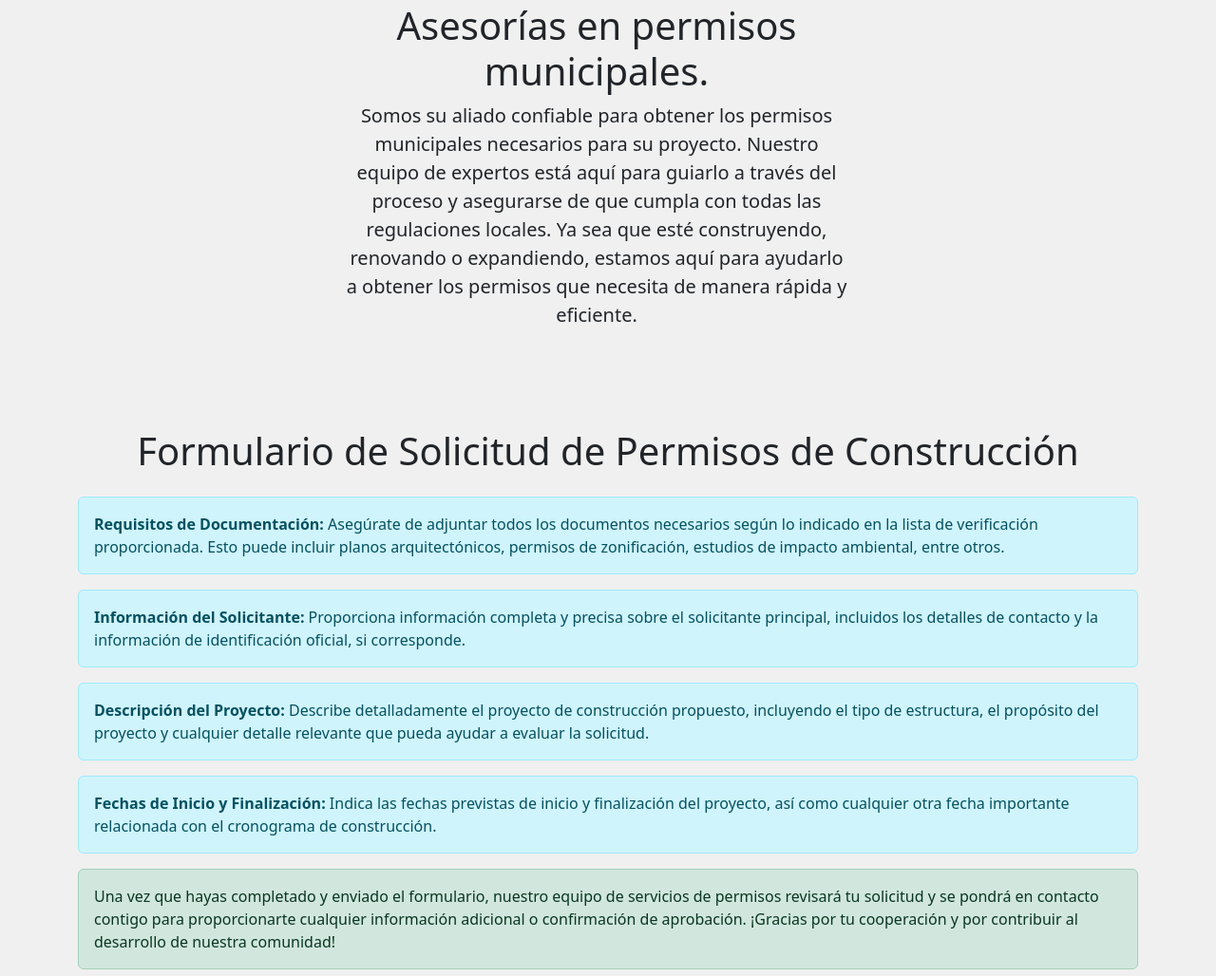
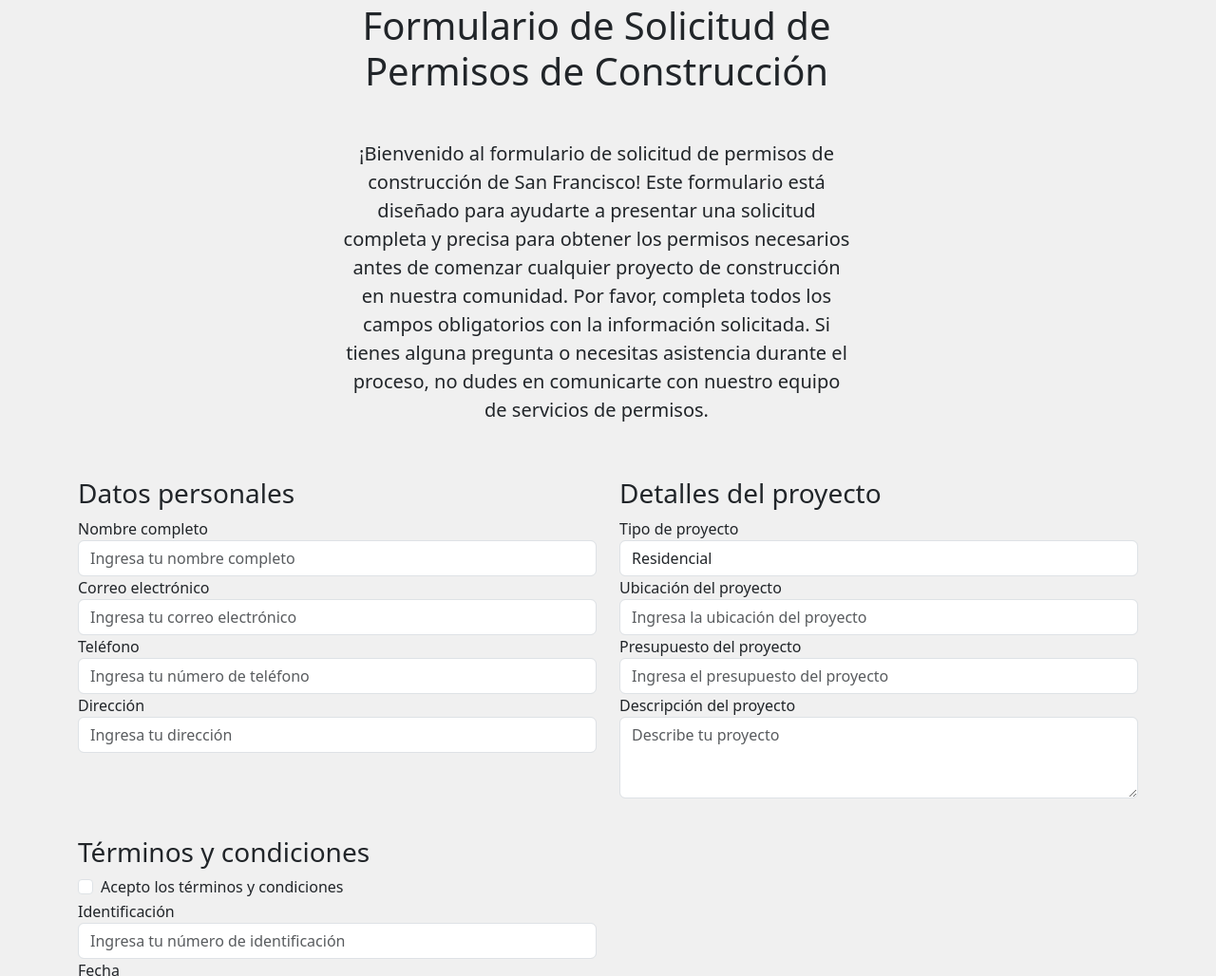
Before and after one commit to s3basvj/quiz1_progra4, a website: page dist/form.html in a window 1280 px wide. Shown: the part 93-1121 px from the top of the page at 95% size. Drawn offline with Linux system fonts and the light colour scheme.

Commit message:
fix add forms

```diff
--- a/dist/form.html
+++ b/dist/form.html
@@ -59,59 +59,22 @@
 
     <div class="container">
         <div class="row">
-            <div id="liveAlertPlaceholder"></div>
-
             <div class="row">
                 <div class="col-md-6 m-auto text-center">
-                    <h1>Asesorías en permisos municipales.</h1>
-                    <p class="lead">Somos su aliado confiable para obtener los permisos municipales necesarios para su
-                        proyecto.
-                        Nuestro equipo de expertos está aquí para guiarlo a través del proceso y asegurarse de que
-                        cumpla
-                        con todas las regulaciones locales.
-                        Ya sea que esté construyendo, renovando o expandiendo, estamos aquí para ayudarlo a obtener los
-                        permisos que necesita de manera rápida y eficiente.</p>
+                    <h1 class="text-center mb-5 ">Formulario de Solicitud de Permisos de Construcción</h1>
+                    <p class="lead">¡Bienvenido al formulario de solicitud de permisos de construcción de San Francisco!
+                        Este formulario está diseñado para ayudarte a
+                        presentar una solicitud completa y precisa para obtener los permisos necesarios antes de
+                        comenzar cualquier proyecto de construcción en nuestra comunidad. Por favor, completa todos los
+                        campos obligatorios con la información solicitada. Si tienes alguna pregunta o necesitas
+                        asistencia durante el proceso, no dudes en comunicarte con nuestro equipo de servicios de
+                        permisos.</p>
                 </div>
             </div>
 
-            <div class="space" data-my="40px" style="margin-top: 40px;"></div>
+            <div class="space" data-my="20px" style="margin-top: 20px;"></div>
 
-            <div class="container mt-5">
-                <h1 class="text-center mb-4">Formulario de Solicitud de Permisos de Construcción</h1>
-
-                <div class="alert alert-info" role="alert">
-                    <strong>Requisitos de Documentación:</strong> Asegúrate de adjuntar todos los documentos necesarios
-                    según lo indicado en la lista de verificación proporcionada. Esto puede incluir planos
-                    arquitectónicos, permisos de zonificación, estudios de impacto ambiental, entre otros.
-                </div>
-
-                <div class="alert alert-info" role="alert">
-                    <strong>Información del Solicitante:</strong> Proporciona información completa y precisa sobre el
-                    solicitante principal, incluidos los detalles de contacto y la información de identificación
-                    oficial, si corresponde.
-                </div>
-
-                <div class="alert alert-info" role="alert">
-                    <strong>Descripción del Proyecto:</strong> Describe detalladamente el proyecto de construcción
-                    propuesto, incluyendo el tipo de estructura, el propósito del proyecto y cualquier detalle relevante
-                    que pueda ayudar a evaluar la solicitud.
-                </div>
-
-                <div class="alert alert-info" role="alert">
-                    <strong>Fechas de Inicio y Finalización:</strong> Indica las fechas previstas de inicio y
-                    finalización del proyecto, así como cualquier otra fecha importante relacionada con el cronograma de
-                    construcción.
-                </div>
-
-                <div class="alert alert-success" role="alert">
-                    Una vez que hayas completado y enviado el formulario, nuestro equipo de servicios de permisos
-                    revisará tu solicitud y se pondrá en contacto contigo para proporcionarte cualquier información
-                    adicional o confirmación de aprobación. ¡Gracias por tu cooperación y por contribuir al desarrollo
-                    de nuestra comunidad!
-                </div>
-            </div>
-
-            <div class="space" data-my="40px" style="margin-top: 40px;"></div>
+            <div class="space" data-my="20px" style="margin-top: 20px;"></div>
 
             <div class="col-md-6">
                 <form id="personalDataForm">
@@ -204,12 +167,14 @@
                         <button type="button" class="btn btn-primary" onclick="submitForm()">Enviar</button>
                     </div>
                 </form>
+                <div class="space" data-my="20px" style="margin-top: 20px;"></div>
+                <div id="liveAlertPlaceholder"></div>
             </div>
         </div>
     </div>
 
 
-    <div class="space" data-my="60px" style="margin-top: 60px;"></div>
+    <div class="space" data-my="30px" style="margin-top: 30px;"></div>
 
     <!-- CARDS -->
 
--- a/dist/script.js
+++ b/dist/script.js
@@ -29,6 +29,7 @@ function submitForm() {
 
 const alertPlaceholder = document.getElementById('liveAlertPlaceholder')
 const appendAlert = (message, type) => {
+    alertPlaceholder.innerHTML = ''; // Limpiar alertas previas
     const wrapper = document.createElement('div');
     wrapper.innerHTML = [
         `<div class="alert alert-${type} alert-dismissible" role="alert">`,
@@ -37,7 +38,6 @@ const appendAlert = (message, type) => {
         '</div>'
     ].join('');
 
-        alertPlaceholder.innerHTML = ''; // Limpiar alertas previas
     alertPlaceholder.append(wrapper);
     const closeBtn = wrapper.querySelector('.btn-close');
     closeBtn.addEventListener('click', () => wrapper.remove());
```
Lines whose indentation alone changed are shown as unchanged.
